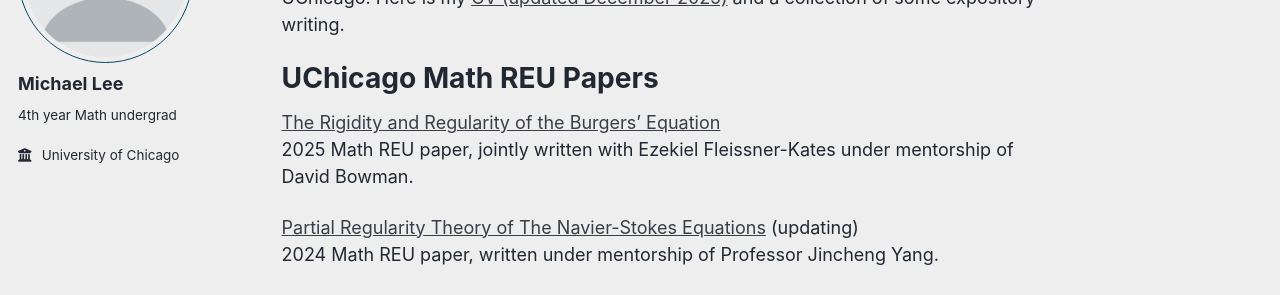
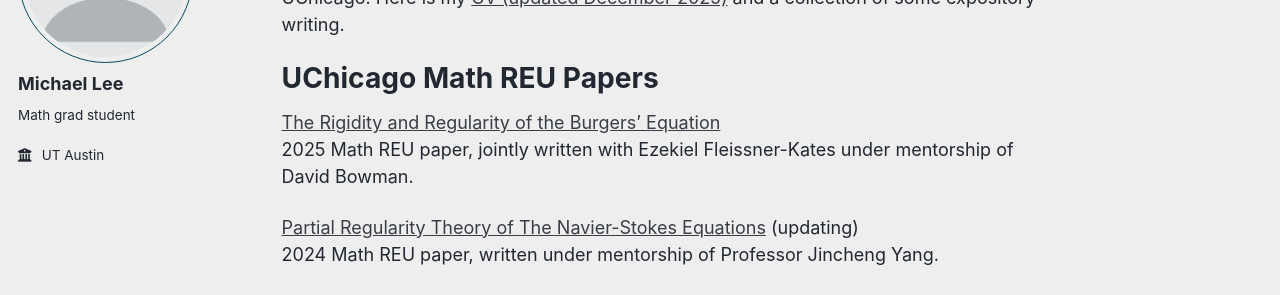
Before and after one commit to leemichaeljh/leemichaeljh.github.io, a Jekyll site: the page built from _pages/about.md, in a window 1280 px wide. Shown: the part 211-506 px from the top of the page. Built offline with Jekyll 4.4.1, drawn with Linux system fonts in a browser that asks for light colours; a script that is not in the unit is left out.

Commit message:
Update bio and employer information

```diff
--- a/_config.yml
+++ b/_config.yml
@@ -26,9 +26,9 @@ author:
   avatar           : "profile.png"
   name             : "Michael Lee"
   pronouns         : # example: "she/her"
-  bio              : "4th year Math undergrad"
+  bio              : "Math grad student"
   location         : # "Earth"
-  employer         : "University of Chicago"
+  employer         : "UT Austin"
   uri              : # URL
   email            : # "leemichaeljh@uchicago.edu"
 
```
